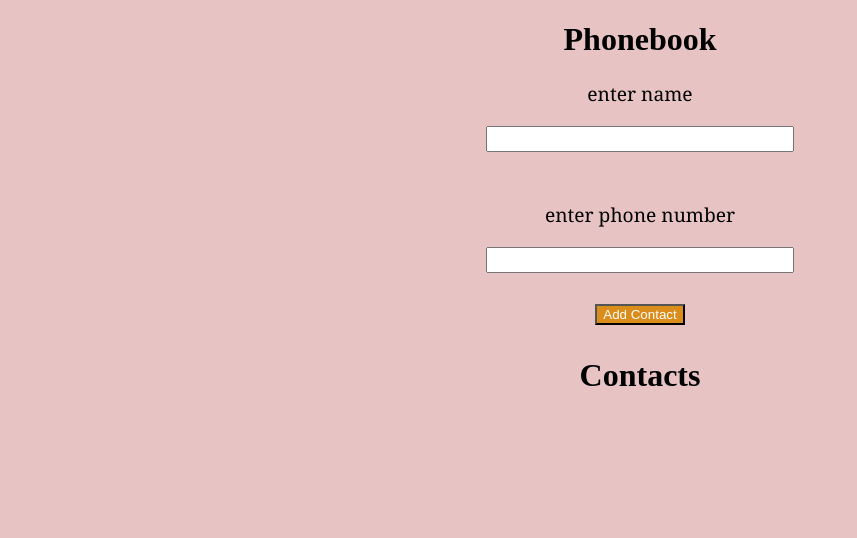
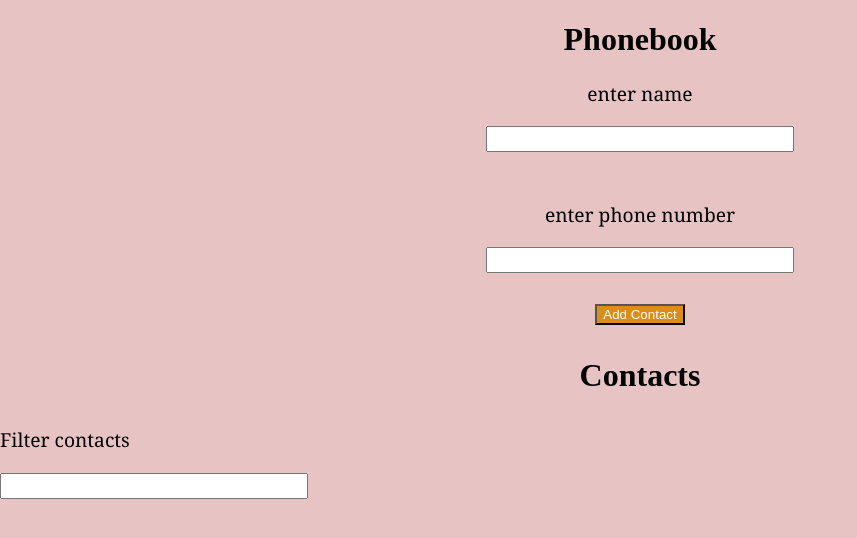
Before and after one commit to Zharkynbek/goit-react-hw-02-phonebook, a React (Create React App) app: page / in a window 1280 px wide. Shown: the top 538 px of the page, without its empty margins (0-857 px from the left). Built offline with nearby package versions, Linux system fonts and the light colour scheme.

Commit message:
add filter

```diff
--- a/src/components/Phonebook/Phonebook.js
+++ b/src/components/Phonebook/Phonebook.js
@@ -2,11 +2,15 @@ import React, {Component} from "react"
 import shortid from "shortid";
 import PhonebookForm from "./PhonebookForm";
 import PhonebookList from "./PhonebookList"
+import filterContacts from "../../helpers/filterContacts"
+import PhonebookFilter from "./PhonebookFilter"
+
 
 class Phonebook extends Component {
   state = {
     name: "",
     number: "",
+    filter: "",
     contacts: [],
   };
 
@@ -39,7 +43,12 @@ class Phonebook extends Component {
     this.setState({ number });
   };
 
+  handleChangeFilter = ({target: {name, value}}) => {
+    this.setState({[name]:value})
+  }
+
   render() {
+    const filteredContacts = filterContacts(this.state.contacts, this.state.filter)
     return (
       <div>
         <h1>Phonebook</h1>
@@ -47,10 +56,16 @@ class Phonebook extends Component {
           onAddContact={this.handleAddContact}
           onChangeNumber={this.handleChangeNumber}
           onChangeName={this.handleChangeName}
+          name={this.state.name}
+          number={this.state.number}
+        />
+        <PhonebookFilter
+          filterName={this.state.filter}
+          onChangeFilter={this.handleChangeFilter}
         />
         <PhonebookList
           onDeleteContacts={this.deleteContacts}
-          contacts={this.state.contacts}
+          contacts={filteredContacts}
         />
       </div>
     );
--- /dev/null
+++ b/src/components/Phonebook/PhonebookFilter.js
@@ -0,0 +1,23 @@
+import React from "react"
+
+
+const PhonebookFilter = ({ filterName, onChangeFilter }) => {
+  return (
+    <div>
+      <label>
+        <p>Filter contacts</p>
+        <input
+          type="text"
+          name="filter"
+          id=""
+          value={filterName}
+          onInput={onChangeFilter}
+        />
+      </label>
+    </div>
+  );
+};
+
+
+
+export default PhonebookFilter;
--- a/src/components/Phonebook/PhonebookForm.js
+++ b/src/components/Phonebook/PhonebookForm.js
@@ -1,15 +1,17 @@
 import React from "react";
 
-const PhonebookForm = ({ onAddContact, onChangeNumber, onChangeName }) => {
+
+const PhonebookForm = ({ onAddContact, onChangeNumber, onChangeName, name, number }) => {
   return (
     <div>
-      <form action="" action="submit" onSubmit={onAddContact}>
+      <form action="submit" onSubmit={onAddContact}>
         <label htmlFor="">
           <p>enter name</p>
           <input
             onInput={(e) => onChangeName(e.target.value)}
             type="text"
             name="name"
+            value={name}
             pattern="^[a-zA-Zа-яА-Я]+(([' -][a-zA-Zа-яА-Я ])?[a-zA-Zа-яА-Я]*)*$"
             title="Имя может состоять только из букв, апострофа, тире и пробелов. Например Adrian, Jacob Mercer, Charles de Batz de Castelmore d'Artagnan и т. п."
             required
@@ -21,6 +23,7 @@ const PhonebookForm = ({ onAddContact, onChangeNumber, onChangeName }) => {
             onInput={(e) => onChangeNumber(e.target.value)}
             type="tel"
             name="number"
+            value={number}
             pattern="\+?\d{1,4}?[-.\s]?\(?\d{1,3}?\)?[-.\s]?\d{1,4}[-.\s]?\d{1,4}[-.\s]?\d{1,9}"
             title="Номер телефона должен состоять цифр и может содержать пробелы, тире, круглые скобки и может начинаться с +"
             required
--- /dev/null
+++ b/src/helpers/filterContacts.js
@@ -0,0 +1,7 @@
+const filterContacts = (contacts, filter) => {
+    return contacts.filter(contact => {
+        return contact.name.toLowerCase().includes(filter.toLowerCase().trim())
+    })
+}
+
+export default filterContacts;
```
